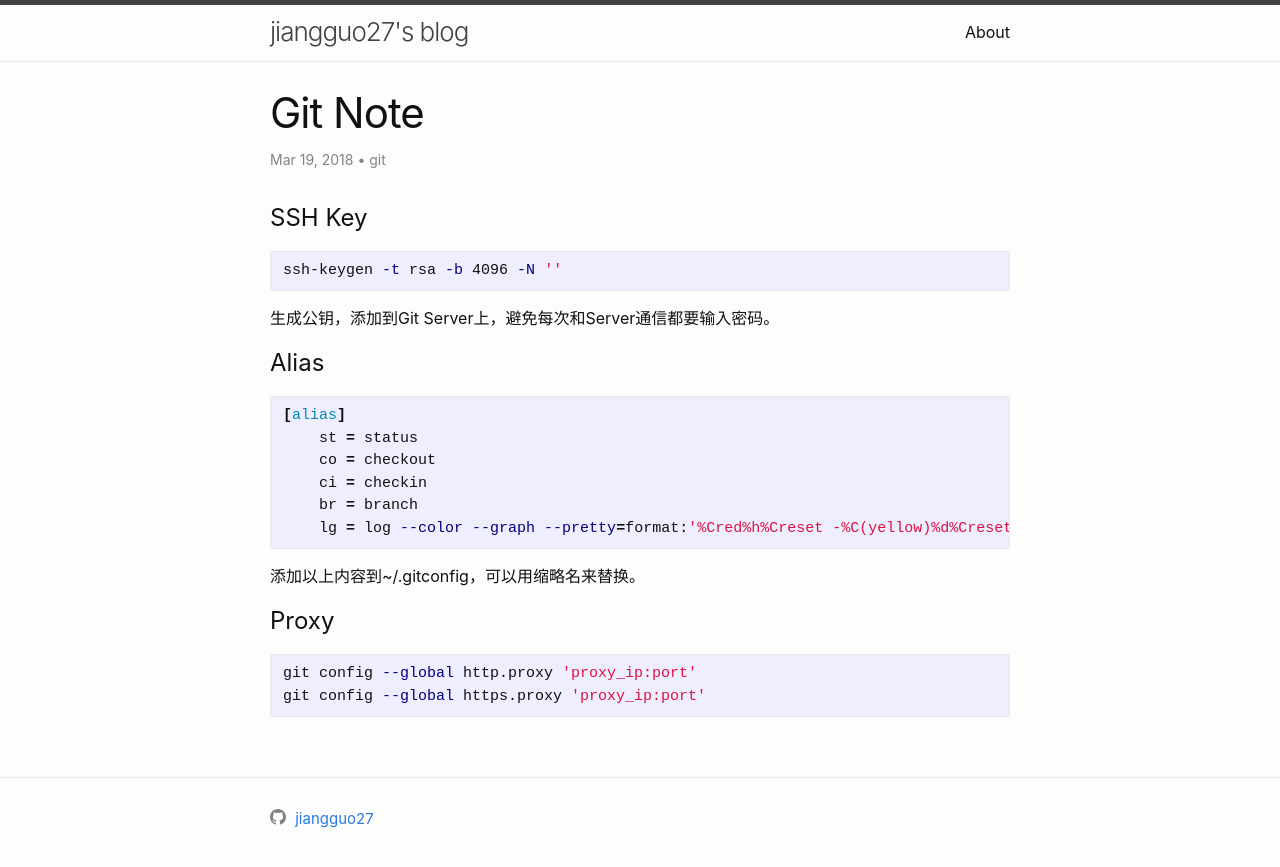
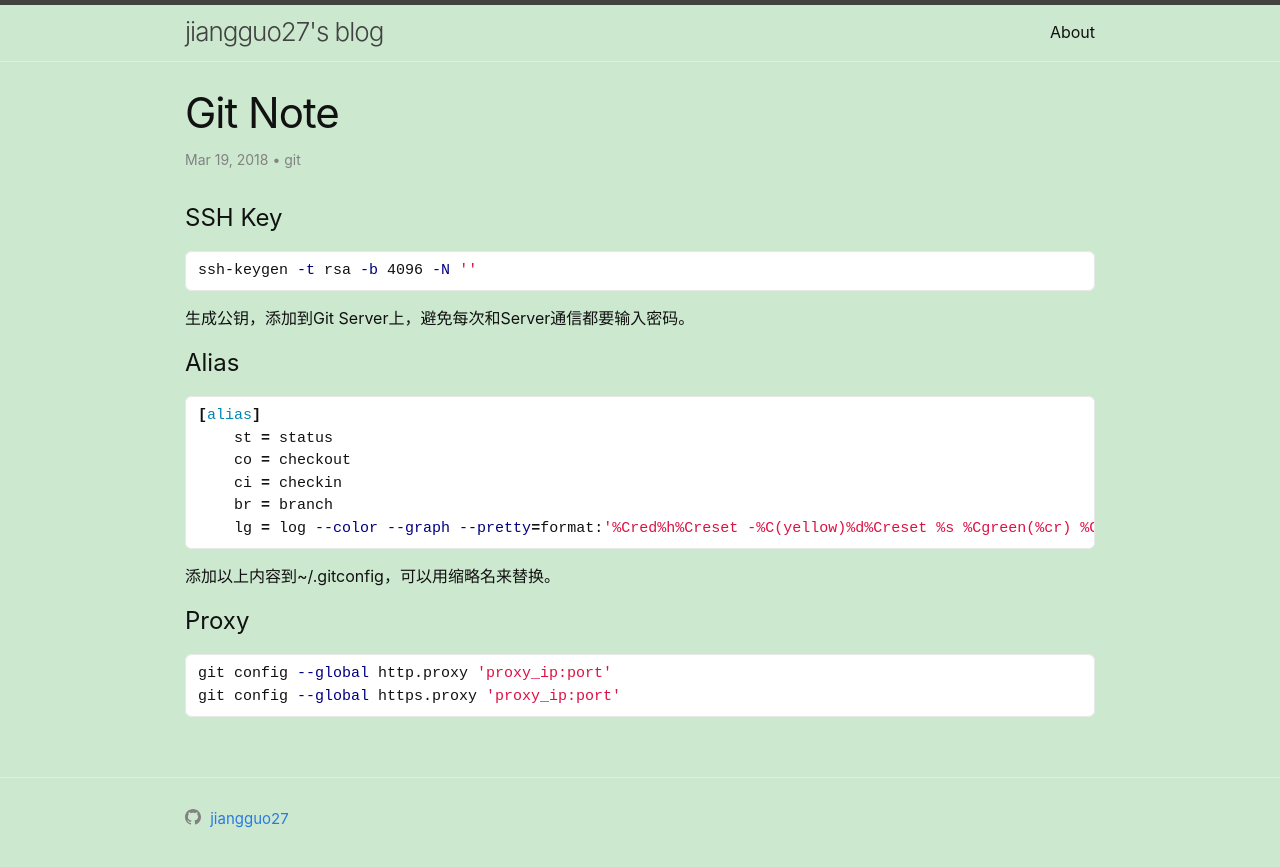
Before and after one commit to jiangguo27/jiangguo27.github.io, a Jekyll site: the page built from _posts/2018-03-19-git-note.md, in a window 1280 px wide. Shown: the top 867 px of the page. Built offline with Jekyll 4.4.1, drawn with Linux system fonts in a browser that asks for light colours.

Commit message:
chore: update theme

```diff
--- a/_sass/minima.scss
+++ b/_sass/minima.scss
@@ -11,7 +11,8 @@ $base-line-height: 1.5 !default;
 $spacing-unit:     30px !default;
 
 $text-color:       #111 !default;
-$background-color: #fdfdfd !default;
+//$background-color: #f3f7d4 !default;
+$background-color: #cce8cf !default;
 $brand-color:      #2a7ae2 !default;
 
 $grey-color:       #828282 !default;
@@ -21,7 +22,7 @@ $grey-color-dark:  darken($grey-color, 25%) !default;
 $table-text-align: left !default;
 
 // Width of the content area
-$content-width:    800px !default;
+$content-width:    970px !default;
 
 $on-palm:          600px !default;
 $on-laptop:        800px !default;
--- a/_sass/minima/_base.scss
+++ b/_sass/minima/_base.scss
@@ -147,8 +147,8 @@ pre,
 code {
   @include relative-font-size(0.9375);
   border: 1px solid $grey-color-light;
-  border-radius: 3px;
-  background-color: #eef;
+  border-radius: 7px;
+  background-color: #fff;
 }
 
 code {
--- a/_sass/minima/_syntax-highlighting.scss
+++ b/_sass/minima/_syntax-highlighting.scss
@@ -4,9 +4,11 @@
 .highlight {
   background: #fff;
   @extend %vertical-rhythm;
+  border-radius: 7px;
+
 
   .highlighter-rouge & {
-    background: #eef;
+    background: #fff;
   }
 
   .c     { color: #998; font-style: italic } // Comment
```
